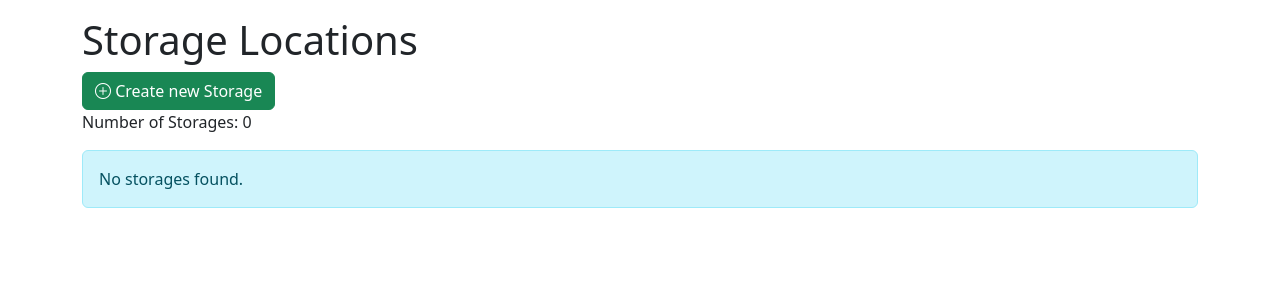
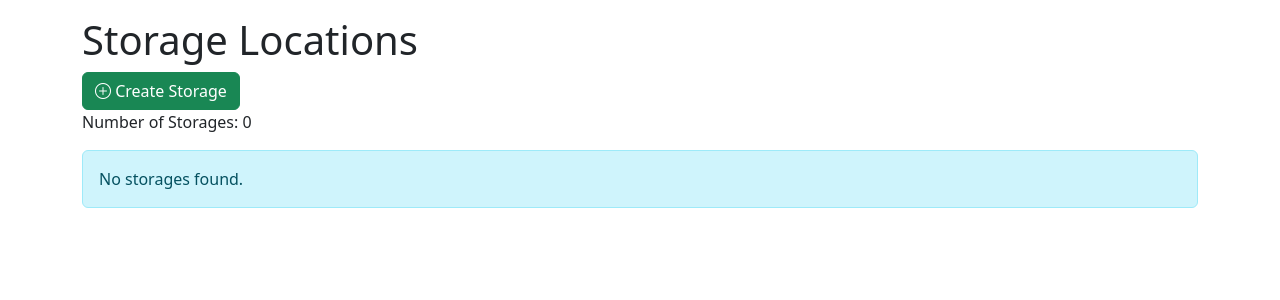
Before and after one commit to donnerbaer/smart-storage, a Flask app: page /storages in a window 1280 px wide. Shown: the part 120-420 px from the top of the page. Run offline with Flask 3, Linux system fonts and the light colour scheme; the visitor is signed in with stand-in values (Sample User, id 1); data comes from the database, SQL or seed files in the repository; data that the repository does not hold is empty; some libraries are stand-ins or nearby versions.

Commit message:
Update site.storages.html

```diff
--- a/app/templates/site.storages.html
+++ b/app/templates/site.storages.html
@@ -15,7 +15,7 @@
 
 <h1>{{ _("Storage Locations") }}</h1>
 <button type="button" class="btn btn-success" data-bs-toggle="modal" data-bs-target="#createStorageModal">
-    <i class="bi bi-plus-circle"></i> {{ _("Create new Storage") }}
+    <i class="bi bi-plus-circle"></i> {{ _("Create Storage") }}
 
 </button>
 <div class="modal fade" id="createStorageModal" data-bs-backdrop="static" data-bs-keyboard="false" tabindex="-1" aria-labelledby="createStorageModal" aria-hidden="true">
@@ -34,9 +34,6 @@
         </div>
     </div>
 </div>
-
-
-
 
 
 
```
